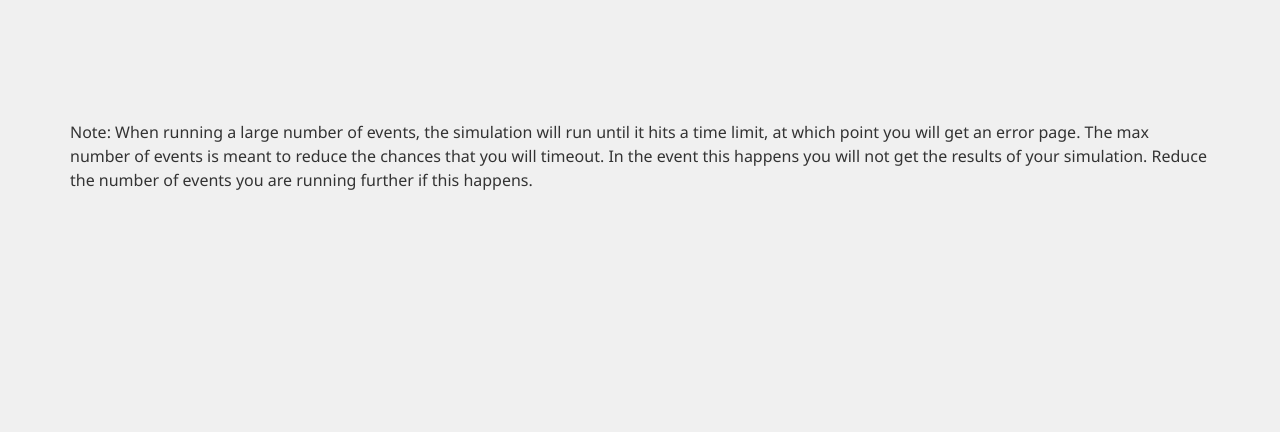
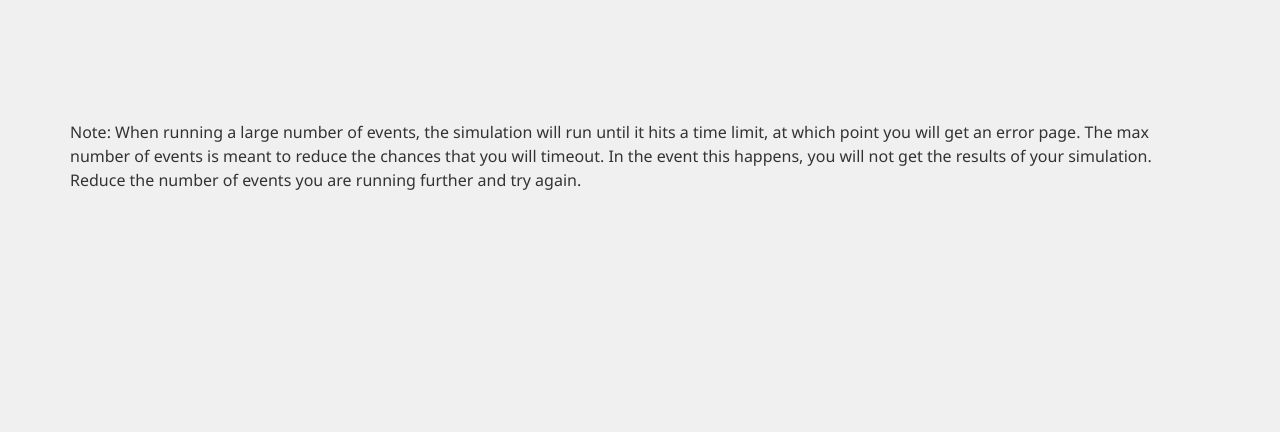
Before and after one commit to nagreme/G4EMMA-site, a Django app: template g4emma/templates/g4emma/progress.html in a window 1280 px wide. Shown: the part 180-612 px from the top of the page. Run offline with Django 3.2, Linux system fonts and the light colour scheme; the template is opened without the code that fills it, so the values that code supplies are empty; some libraries are stand-ins or nearby versions.

Commit message:
Misc static file updates

```diff
--- a/g4emma/templates/g4emma/progress.html
+++ b/g4emma/templates/g4emma/progress.html
@@ -79,6 +79,6 @@ $(document).ready(function(){
 
 <br>
 
-<p>Note: When running a large number of events, the simulation will run until it hits a time limit, at which point you will get an error page. The max number of events is meant to reduce the chances that you will timeout. In the event this happens you will not get the results of your simulation. Reduce the number of events you are running further if this happens.</p>
+<p>Note: When running a large number of events, the simulation will run until it hits a time limit, at which point you will get an error page. The max number of events is meant to reduce the chances that you will timeout. In the event this happens, you will not get the results of your simulation. Reduce the number of events you are running further and try again.</p>
 
 {% endblock %}
```
Also changed, not shown: g4emma/static/g4emma/images/TRIUMF_logo_blue_old.png (renamed from g4emma/static/g4emma/images/TRIUMF_logo_blue.png), g4emma/static/g4emma/images/TRIUMF_logo_white.png, g4emma/static/g4emma/images/TRIUMF_logo_white_blue_1_old.png (renamed from g4emma/static/g4emma/images/TRIUMF_logo_white_blue_1.png), g4emma/static/g4emma/images/TRIUMF_logo_white_old.png (added).
